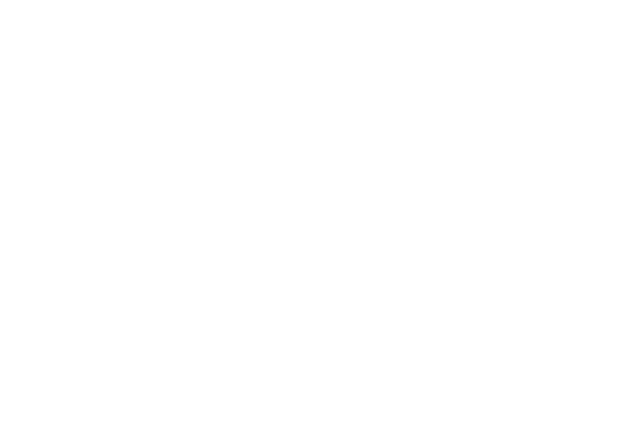
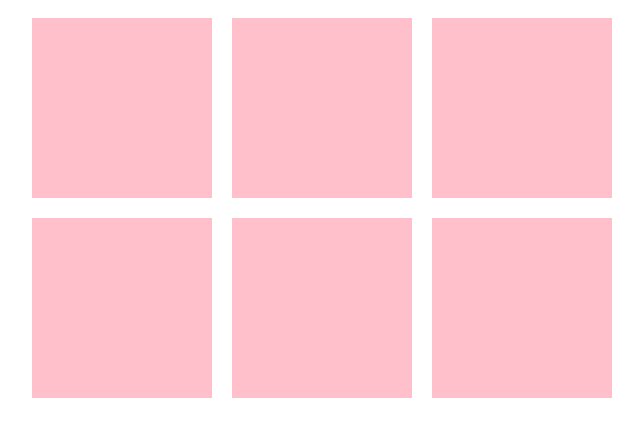
Before and after one commit to KaitlynDodds/ColorGuessingGame, a plain HTML site: page index.html in a window 1280 px wide. Shown: the whole page, without its empty margins (318-961 px from the left). Drawn offline with Linux system fonts and the light colour scheme.

Commit message:
Added basic squares

```diff
--- a/index.html
+++ b/index.html
@@ -7,6 +7,19 @@
     </head>
     <body>
 
+        <div class="container">
+
+            <!-- Top Row -->
+            <div class="square"></div>
+            <div class="square"></div>
+            <div class="square"></div>
+            <!-- Bottom Row -->
+            <div class="square"></div>
+            <div class="square"></div>
+            <div class="square"></div>
+
+        </div>
+
         <script type="text/javascript" src="script.js" ></script>
     </body>
 </html>
--- a/main.css
+++ b/main.css
@@ -0,0 +1,12 @@
+.container {
+    max-width: 600px;
+    margin: 0 auto;
+}
+
+.square {
+    background: pink;
+    width: 30%;
+    margin: 1.66%;
+    padding-bottom: 30%;
+    float: left;
+}
```
